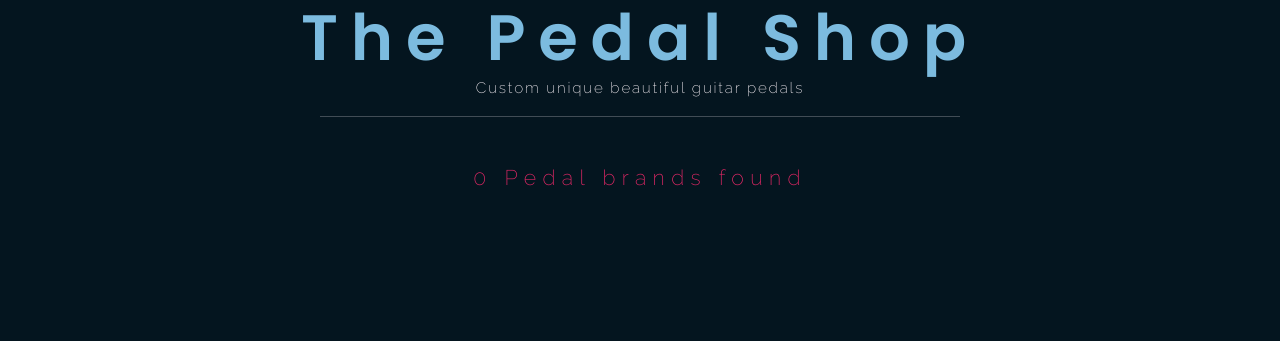
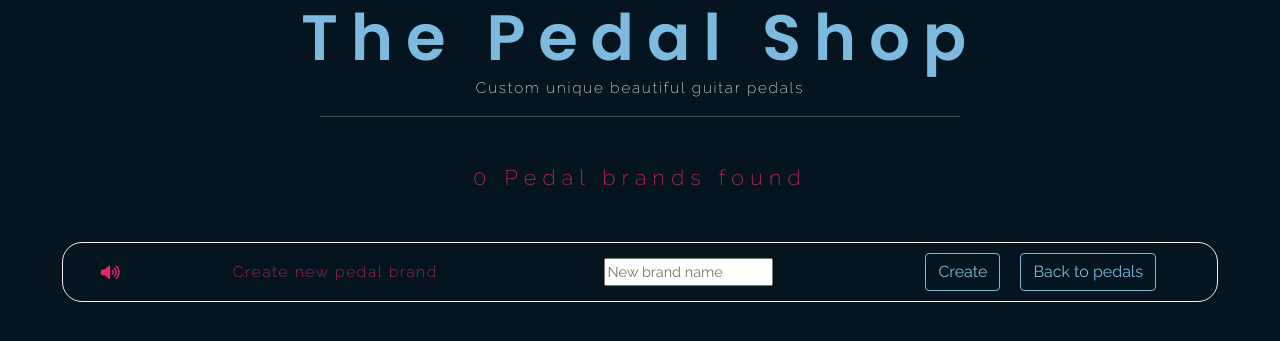
Before and after one commit to GregLaBelette/ThePedalShop, a Node server app: page /shop/brand in a window 1280 px wide. Shown: the top 341 px of the page. Run offline with Node 20, Linux system fonts and the light colour scheme; data that the repository does not hold is empty; some libraries are stand-ins or nearby versions.

Commit message:
populated brand management page

```diff
--- a/controllers/pedal_controller.js
+++ b/controllers/pedal_controller.js
@@ -35,7 +35,7 @@ exports.category_read = function (req, res) {
 	.exec( function (err, categoriesfound) {
 
 		if (err) { return next(err); }
-		res.render('categories', { title: 'The Pedal Shop', message: `${categoriesfound.length} Pedal categories found`} );
+		res.render('categories', { title: 'The Pedal Shop', categories: categoriesfound, message: `${categoriesfound.length} Pedal categories found`} );
 	})
 
 }
@@ -68,7 +68,7 @@ exports.brand_read = function (req, res, next) {
 	.exec( function (err, brandsfound) {
 
 		if (err) { return next(err); }
-		res.render('brands', { title: 'The Pedal Shop', message: `${brandsfound.length} Pedal brands found`} );
+		res.render('brands', { title: 'The Pedal Shop', brands: brandsfound, message: `${brandsfound.length} Pedal brands found`} );
 	})
 
 }
--- /dev/null
+++ b/public/javascripts/brands.js
@@ -0,0 +1,31 @@
+//Vaiables
+
+let pedals;
+
+//Query Selectors
+
+const brandDivs = document.querySelectorAll('.brand');
+
+// Onload Event
+
+window.onload = function() {
+	fetch('/shop/pedal/search?name=&brand=&category=&description=&price=')
+	.then((response) => {
+		response.json()
+		.then((response) => {
+			pedals = response;
+
+			brandDivs.forEach((brandDiv) => {
+				let pedalCount = 0;
+
+				pedals.forEach((pedal) => {
+
+					if (brandDiv.children[0].value === pedal.brand._id) {
+						pedalCount ++;
+					}
+				})
+				brandDiv.children[3].innerHTML = `<span class = 'count'>${pedalCount} Pedals</span>`;
+			})
+		})
+	});
+}
--- a/public/stylesheets/style.css
+++ b/public/stylesheets/style.css
@@ -93,7 +93,7 @@ label {
   font-size: 95%;
 }
 
-.pedal {
+.pedal, .brand, .category, .newbrand, .newcategory {
   border-radius:  20px;
   margin:  20px 10px 20px 10px;
 }
--- a/views/brands.pug
+++ b/views/brands.pug
@@ -12,3 +12,44 @@ block content
 
     div#message.p-4
       h2 #{message}
+
+  form#searchresults.container
+
+    div.row.text-center.newbrand.selected
+
+      div.col-1.d-flex.justify-content-center.align-items-center
+        span.fas.fa-volume-up
+
+      div.col.d-flex.justify-content-center.align-items-center
+        span Create new pedal brand
+
+      div.col.d-flex.justify-content-center.align-items-center
+        input#newname(type='text' placeholder='New brand name')
+
+      div#buttons.col.d-flex.justify-content-center.align-items-center
+          button#btn-update.btn.w100 Create
+          button#btn-update.btn.w100 Back to pedals
+
+    - brands.sort(function(a, b) {let textA = a.name.toUpperCase(); let textB = b.name.toUpperCase(); return (textA < textB) ? -1 : (textA > textB) ? 1 : 0;});
+
+    for brand in brands
+
+      div.row.text-center.brand.unselected
+
+        input#hiddenId(value=brand._id type='hidden')
+
+        div.col-1.d-flex.justify-content-center.align-items-center
+          span.fas.fa-volume-up
+
+        div.col.d-flex.justify-content-center.align-items-center
+          input#name(type='text' value=brand.name)
+
+        div.col.d-flex.justify-content-center.align-items-center
+          span#count Pedals
+
+        div#buttons.col.d-flex.justify-content-center.align-items-center
+          button#btn-update.btn.w100 Update
+          button#btn-delete.btn.w100 Delete
+
+  //Scripts
+  script(src='/javascripts/brands.js' defer)
```
